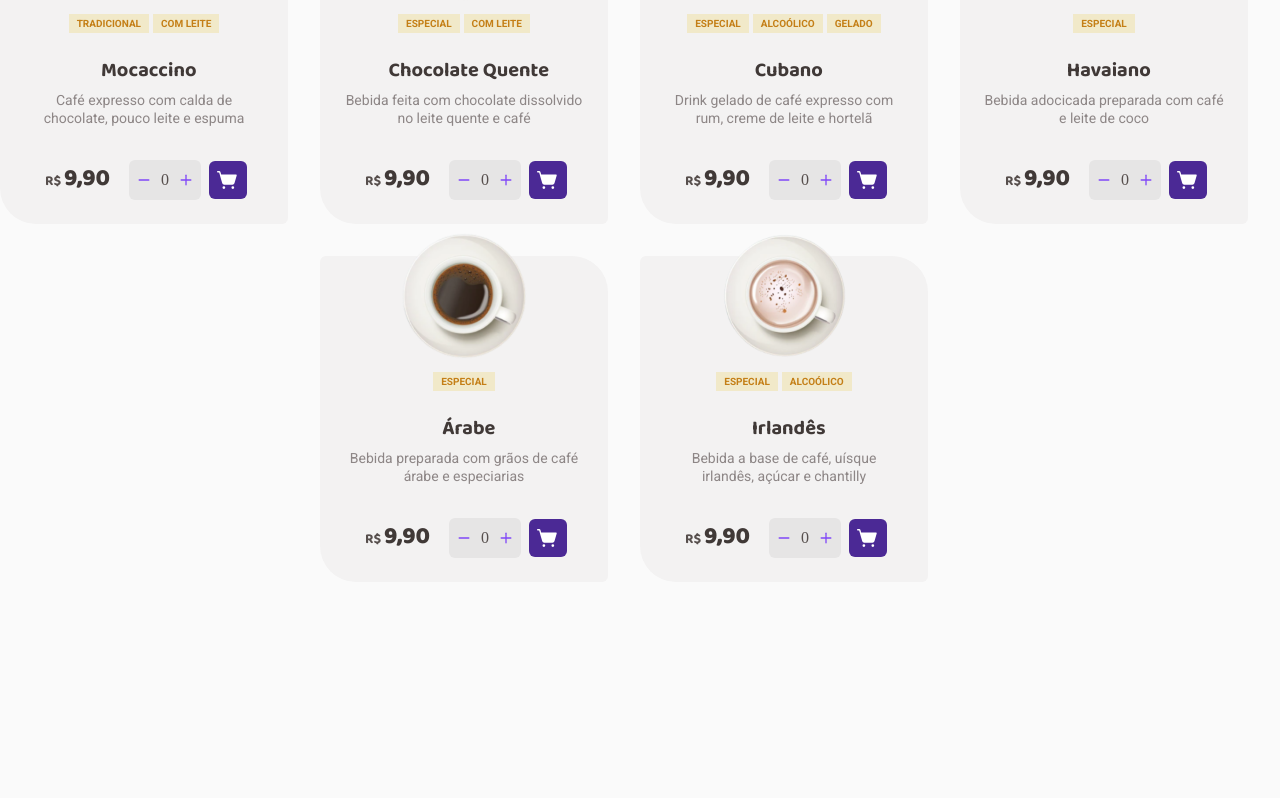
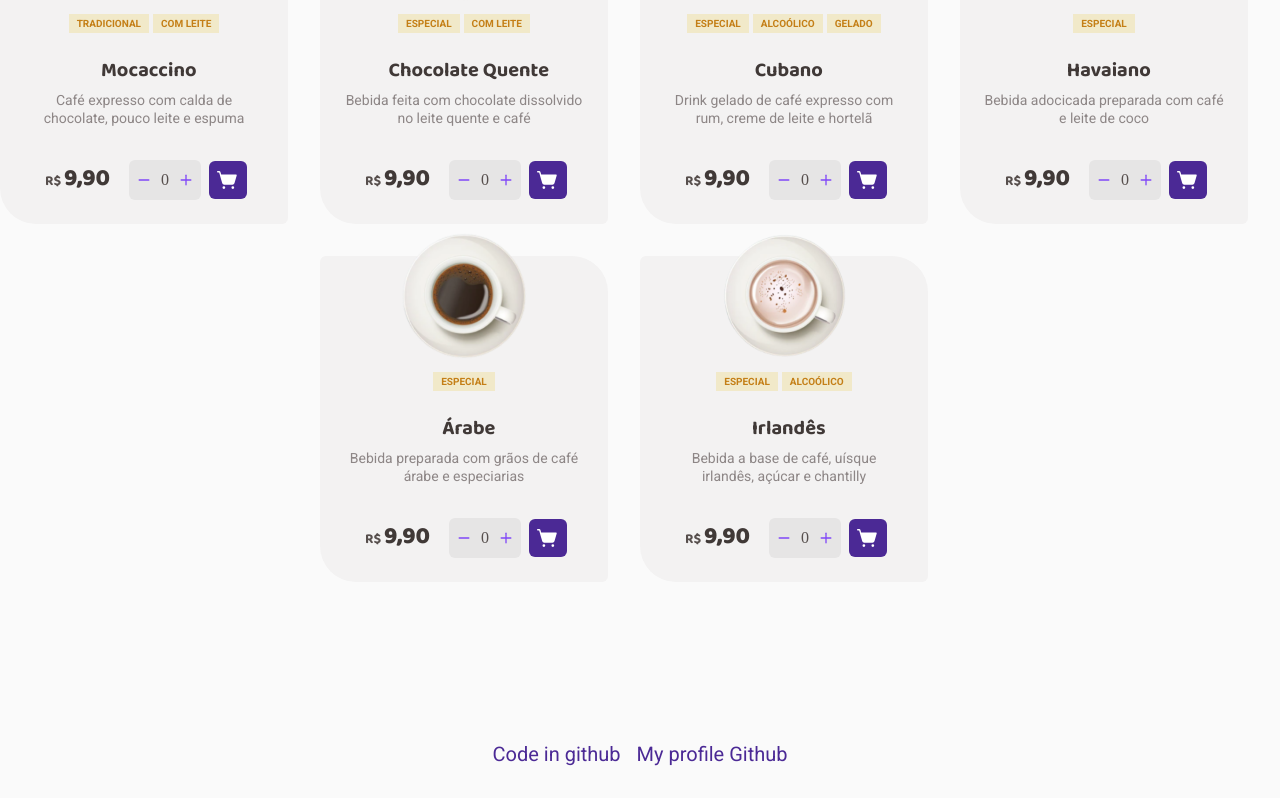
Before and after one commit to GabrielRSiqueira18/project-front_end-course-rocketseat-challange-coffee_delivery, a React (Vite) app: page /#/ in a window 1280 px wide. Shown: the part 1579-2377 px from the top of the page. Before the commit the page ends 2321 px from the top, so only its background shows below. Built offline with nearby package versions, Linux system fonts and the light colour scheme.

Commit message:
Finalizando código

```diff
--- a/src/App.tsx
+++ b/src/App.tsx
@@ -6,7 +6,6 @@ import { Router } from "./Router"
 import { CoffeesContextsProvider } from "./contexts/CoffeesContexts"
 import { ButtonsActivesContextsProvider } from "./contexts/ButtonsActivesContexts"
 import { InformationsPeopleContextProvider } from "./contexts/InformationsPeopleContexsts"
-
 function App() {
 
   return (
@@ -17,9 +16,9 @@ function App() {
             <InformationsPeopleContextProvider>
               <Router />
             </InformationsPeopleContextProvider>
-
           </ButtonsActivesContextsProvider>
         </CoffeesContextsProvider>
+
       </ HashRouter>
       <GlobalStyle/>
     </ThemeProvider>
--- /dev/null
+++ b/src/components/Footer/index.tsx
@@ -0,0 +1,10 @@
+import { FooterContainer } from "./styles";
+
+export function Footer() {
+  return (
+    <FooterContainer>
+      <a target="_blank" href="">Code in github</a>
+      <a target="_blank" href="">My profile Github</a>
+    </FooterContainer>
+  )
+}
--- /dev/null
+++ b/src/components/Footer/styles.ts
@@ -0,0 +1,22 @@
+import styled from 'styled-components'
+
+export const FooterContainer = styled.footer`
+  display: flex;
+  gap: 1rem;
+  justify-content: center;
+  align-items: center;
+  width: 100%;
+  position: relative;
+  bottom: 2rem;
+
+  a {
+    font-family: Roboto;
+    text-decoration: none;
+    font-size: 1.25rem;
+    color: ${props => props.theme['purple-dark']};
+
+    &:hover {
+      color: ${props => props.theme['purple']};
+    }
+  }
+`
--- a/src/pages/Checkout/components/CheckoutFormToFinishPurchase/styles.ts
+++ b/src/pages/Checkout/components/CheckoutFormToFinishPurchase/styles.ts
@@ -89,6 +89,7 @@ interface ButtonMethodPaymentProps {
 }
 
 export const ButtonMethodPayment = styled.span<ButtonMethodPaymentProps>`
+  font-family: Roboto;
   padding: 1rem;
   display: flex;
   justify-content: center;
--- a/src/pages/Home/index.tsx
+++ b/src/pages/Home/index.tsx
@@ -4,6 +4,7 @@ import { AmountButtonCoffee, ButtonToBuyCoffee, BuyAndPriceCoffeeContainer, Coff
 import { Coffees, CoffeesBuyed, CoffeesContexts } from "../../contexts/CoffeesContexts";
 import { Minus, Plus, ShoppingCartSimple } from "phosphor-react";
 import { ButtonMinusAndPlus, InputChoiceQuantityCoffees } from "../../components/AmountButtonCoffeeAdd/styles";
+import { Footer } from "../../components/Footer";
 
 export function convertValueToCorrect(value: number) {
   const valueString = value.toString()
@@ -109,6 +110,7 @@ export function Home() {
           })}
         </CoffeeWrapper>
       </MainContainer>
+      <Footer />
     </HomeWrapper>
 
   )
```
Also changed, not shown: 1 other file (tests, documents, lock files or other folders).
